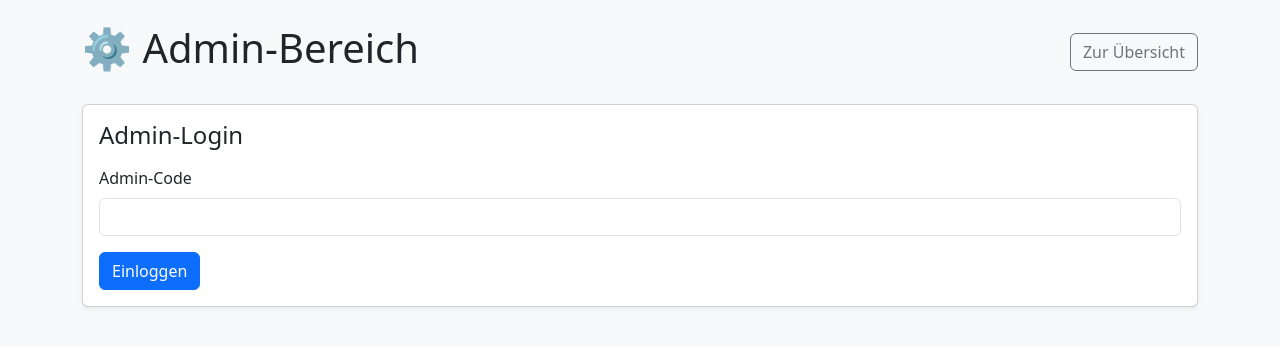
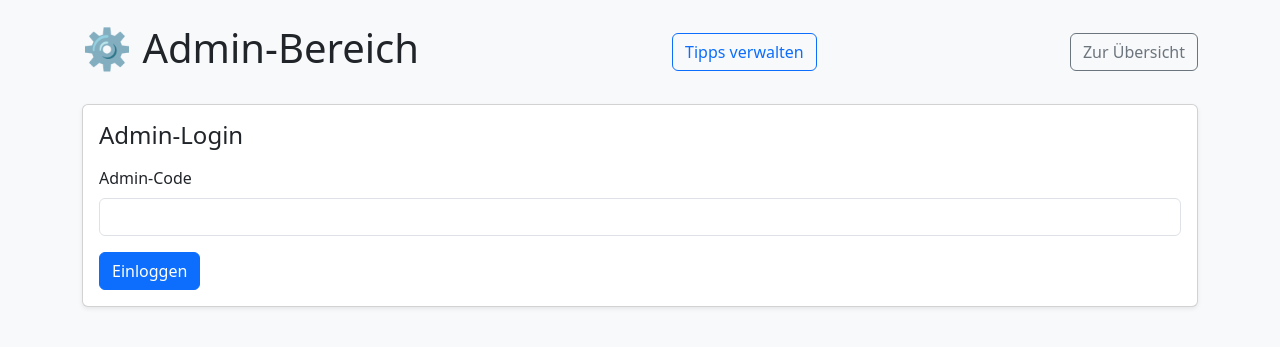
Before and after one commit to DrJEcht/tour-tippspiel, a Flask app: page /admin in a window 1280 px wide. Shown: the top 347 px of the page. Run offline with Flask 3, Linux system fonts and the light colour scheme.

Commit message:
Update admin.html

```diff
--- a/templates/admin.html
+++ b/templates/admin.html
@@ -12,6 +12,7 @@
   <div class="container py-4">
     <div class="d-flex justify-content-between align-items-center mb-4">
       <h1>⚙️ Admin-Bereich</h1>
+      <a href="{{ url_for('admin_tipps') }}" class="btn btn-outline-primary">Tipps verwalten</a>
       <a href="{{ url_for('index') }}" class="btn btn-outline-secondary">Zur Übersicht</a>
     </div>
 
```
